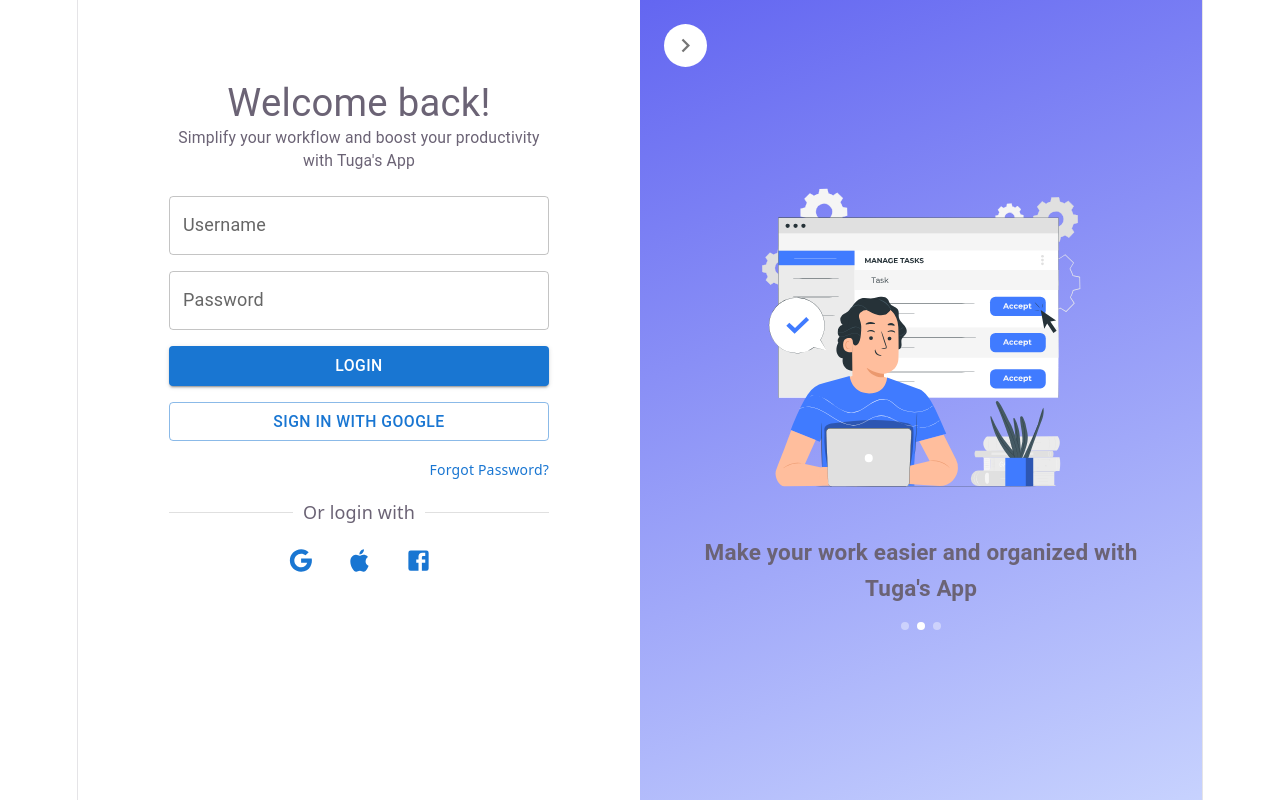
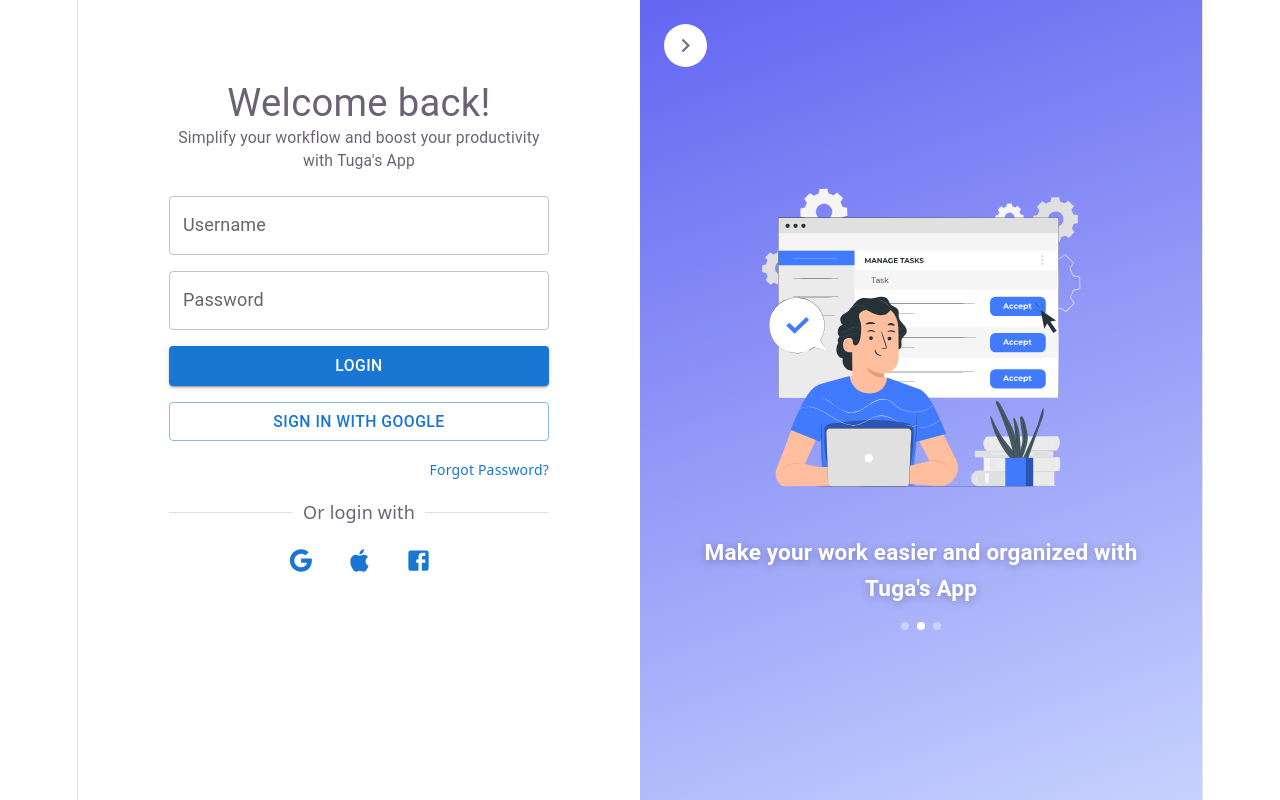
Before and after one commit to sainab-kaleel/tuga-login, a React (Vite) app: page / in a window 1280 px wide. Built offline with nearby package versions, Linux system fonts and the light colour scheme; no server answers.

Commit message:
style: fix tagline color on illustration panel

```diff
--- a/src/components/IllustrationPanel.tsx
+++ b/src/components/IllustrationPanel.tsx
@@ -17,9 +17,18 @@ export default function IllustrationPanel() {
         sx={{ maxWidth: 340, width: '100%' }}
       />
 
-      <Typography variant="h6" color="white" sx={{ textAlign: 'center', fontWeight: 700, mt: 3}}>
-        Make your work easier and organized with Tuga's App
-      </Typography>
+      <Typography
+  variant="h6"
+  sx={{
+    color: '#FFFFFF',
+    textAlign: 'center',
+    fontWeight: 700,
+    mt: 3,
+    textShadow: '0 2px 8px rgba(0,0,0,0.25)'
+  }}
+>
+  Make your work easier and organized with Tuga's App
+</Typography>
 
       <Box sx={{ display: 'flex', gap: 1, mt: 2 }}>
         {[0, 1, 2].map((i) => (
```
